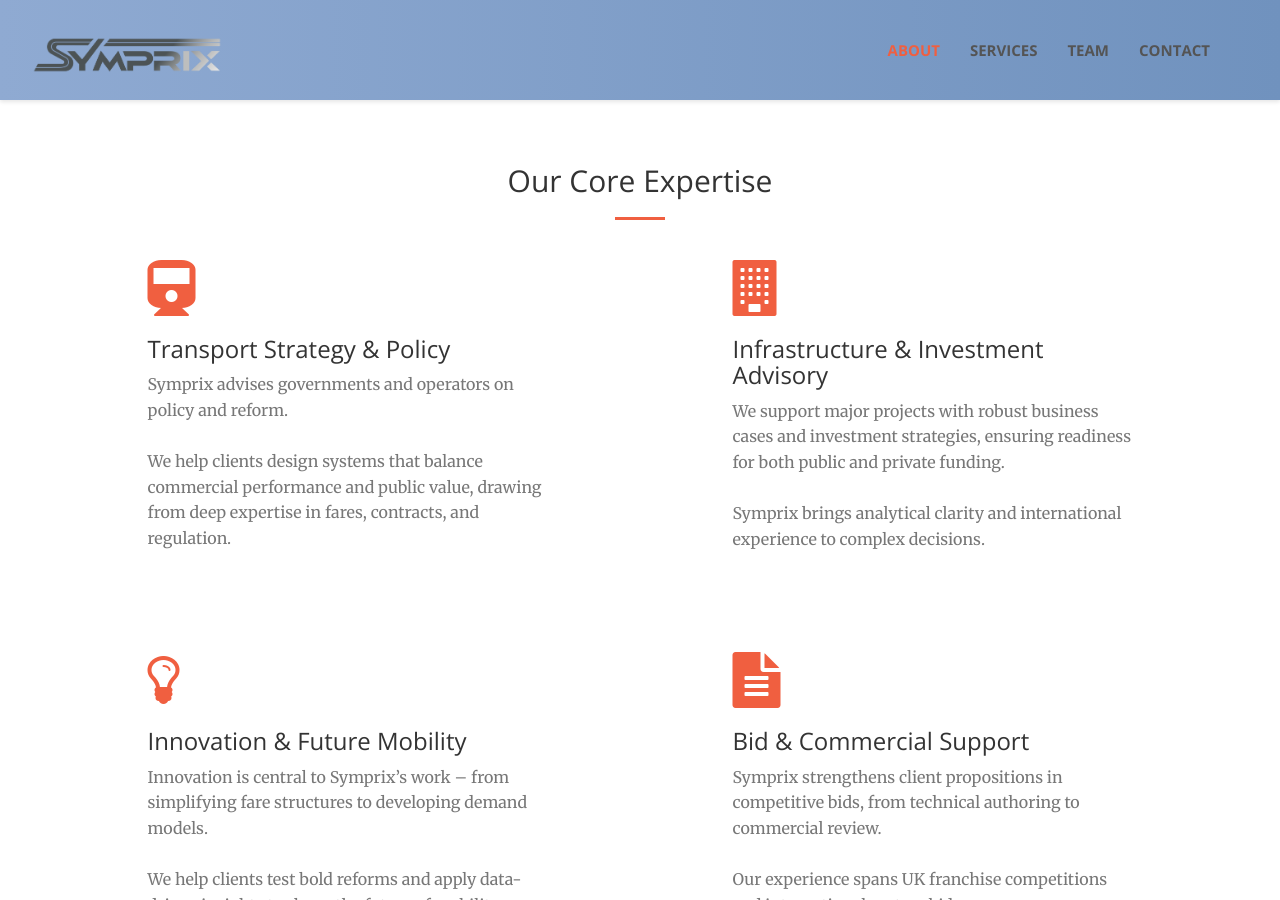
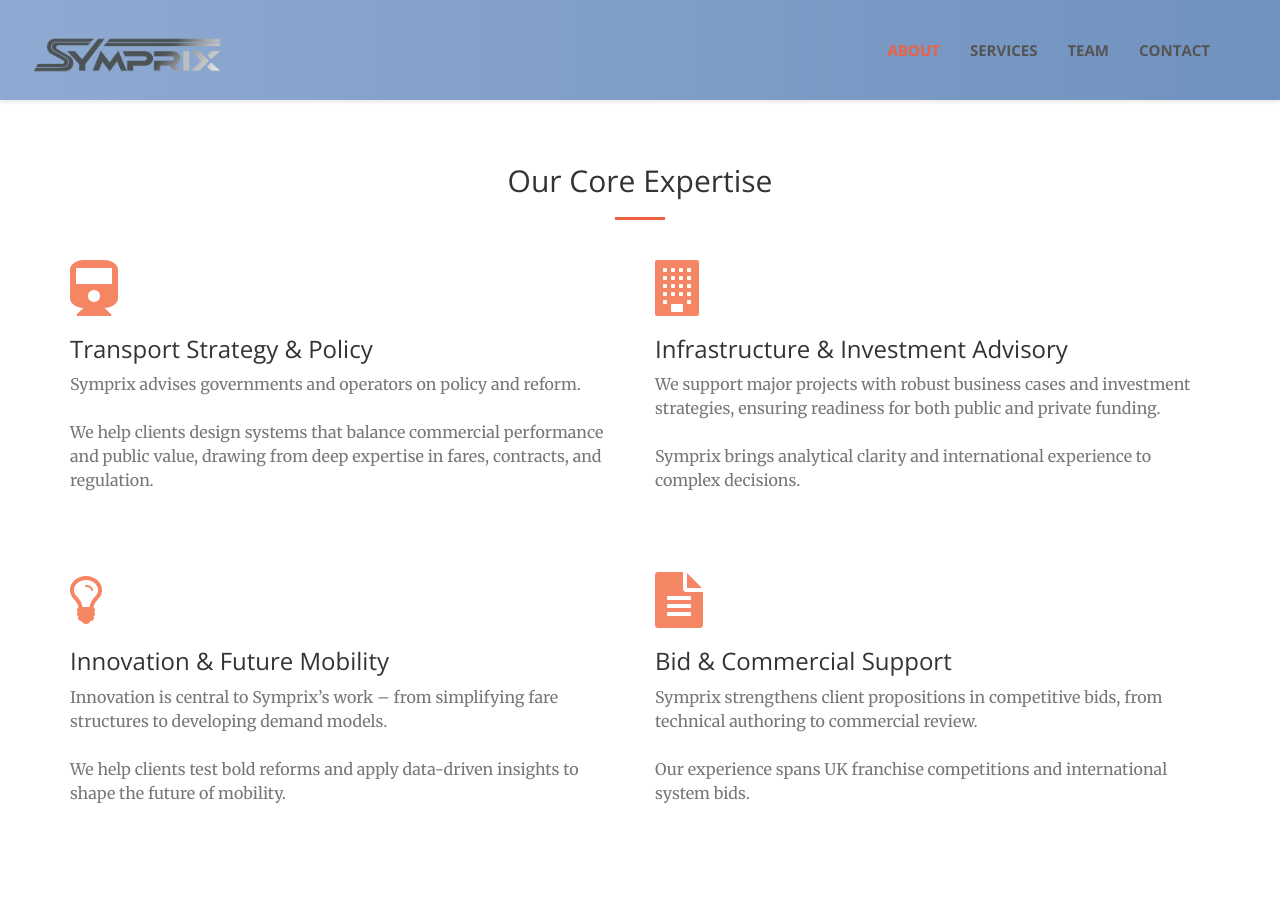
Before and after one commit to CD-Symprix/symprix, a Jekyll site: the page built from index.html, in a window 1280 px wide and 900 px high, scrolled down 1124 px. Built offline with Jekyll 4.4.1, drawn with Linux system fonts in a browser that asks for light colours.

Commit message:
Update main.scss

```diff
--- a/css/main.scss
+++ b/css/main.scss
@@ -173,16 +173,17 @@ header {
 
 /* === SERVICES SECTION CUSTOM === */
 .service-box {
-  text-align: left;   // align all text to the left
-  margin-bottom: 40px;
+  text-align: left;   // align everything left
+  margin: 20px auto;
+  max-width: 600px;   // keep text from stretching too wide
+}
 
-  p {
-    font-size: 16px;
-    line-height: 1.6;
-    margin-top: 10px;
-  }
+.service-box i {
+  display: block;
+  margin-bottom: 15px;
+  color: #f58663; // brand orange (optional)
 }
 
 .service-item {
-  margin-bottom: 40px; // spacing between rows
+  margin-bottom: 40px;
 }
```
